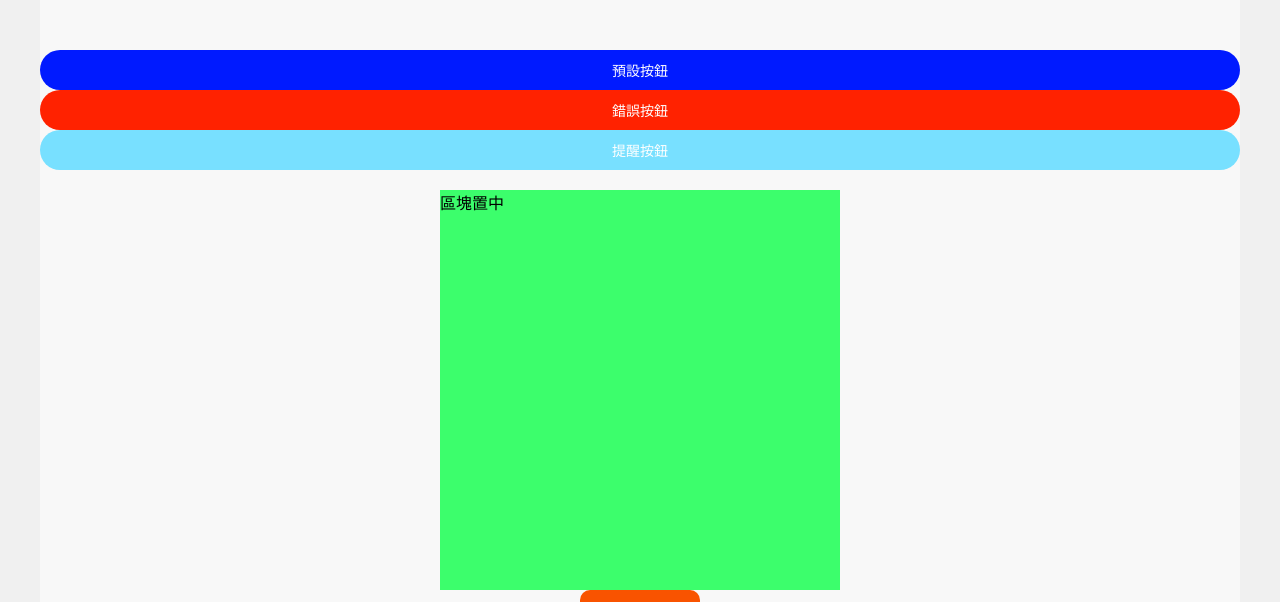
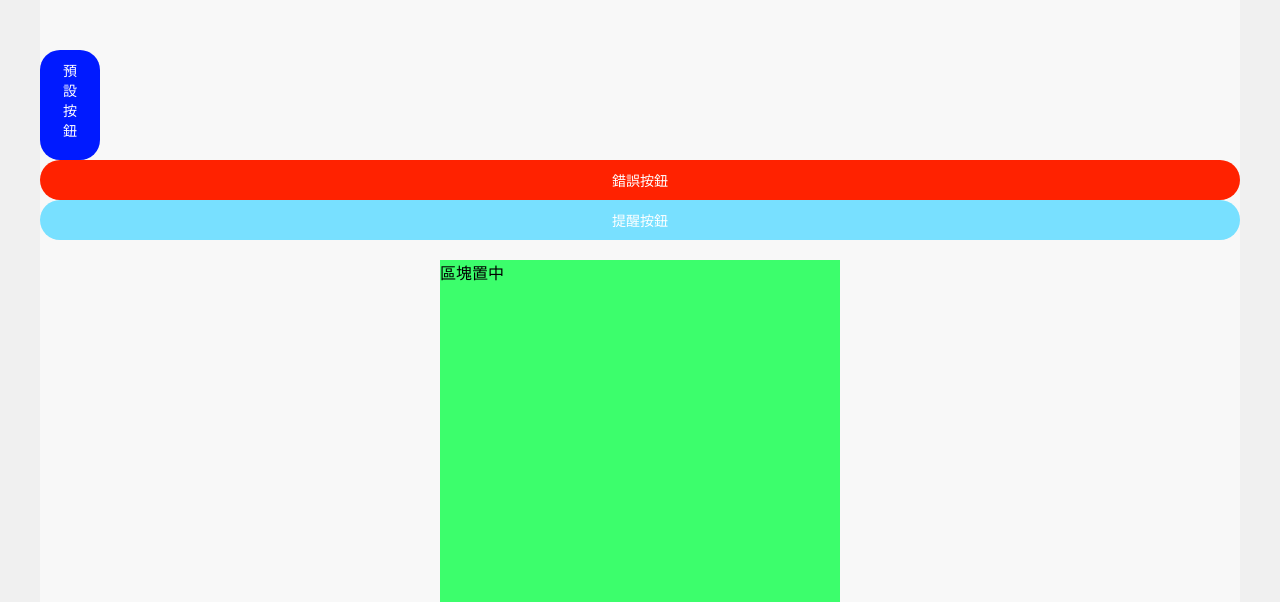
Before and after one commit to sexfat/tgd103, a website: page index.html in a window 1280 px wide. Shown: the part 202-804 px from the top of the page. Drawn offline with Linux system fonts and the light colour scheme.

Commit message:
add math

```diff
--- a/sass/style.scss
+++ b/sass/style.scss
@@ -1,3 +1,5 @@
+@use "sass:math";
+
 $bgc: #f0f0f0; // background-color 顏色
 $font_base: 16px; // font size 數字
 $m: 10px 10px 10px 10px; //list 列表
@@ -232,6 +234,14 @@ section {
     color:rgb(255, 0, 234);
    }
 
+}
 
 
+//  sass 1.32之後的版本 除法 要用math.div( 分子 ,  分母)
+.default {
+ width:  10px + 10;
+ height:  100 - 10px;
+//  margin:  10px * 10;
+// font:  (100px / 10);
+ font :  math.div(100px , 20); //   除法比較特殊
 }
```
Also changed, not shown: css/style.css, 1 other file.
